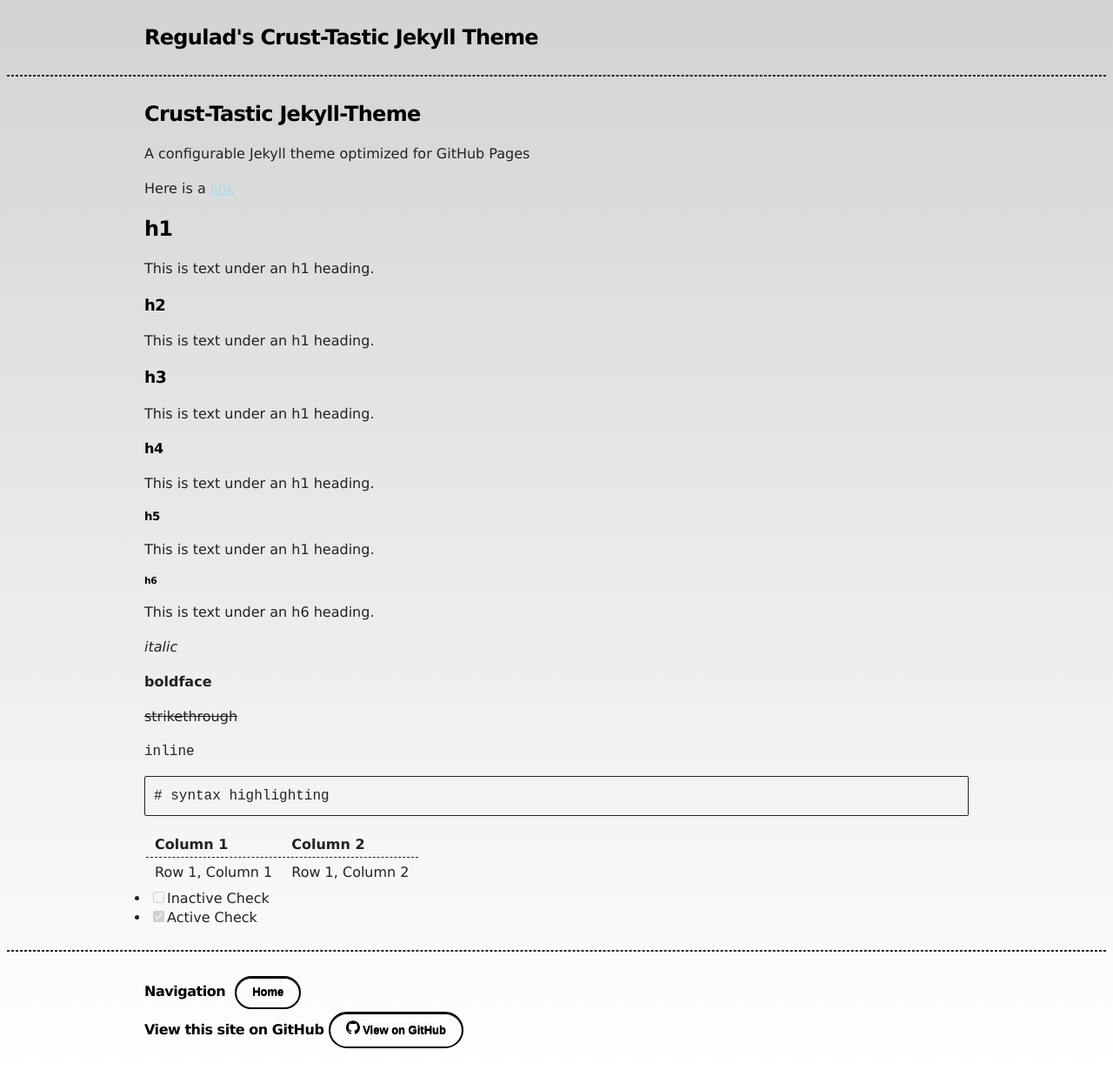
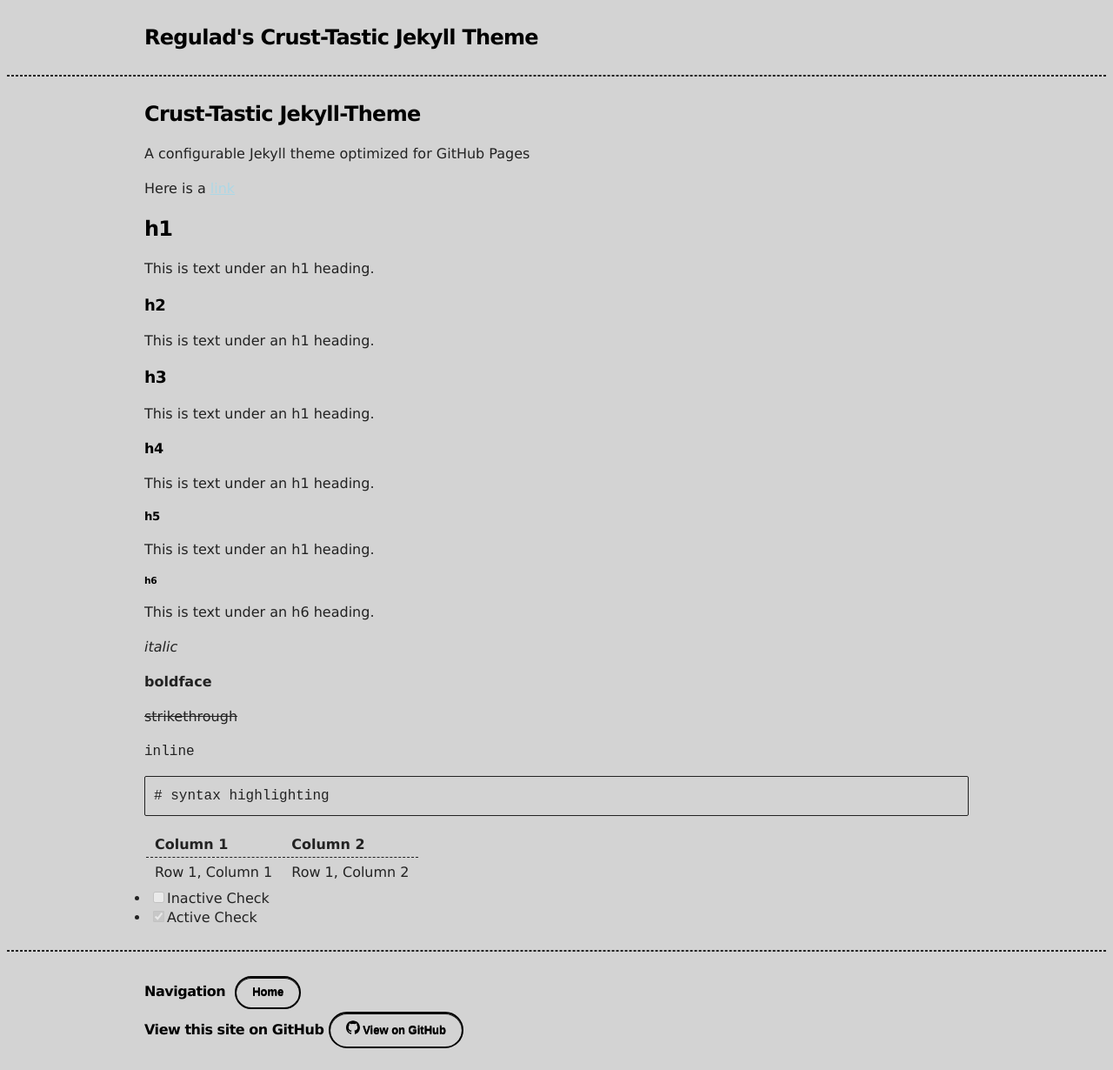
Before and after one commit to regulad/crust-tastic, a Jekyll site: the page built from index.md, in a window 1280 px wide. Shown: the whole page at 87% size. Built offline with Jekyll 4.4.1, drawn with Linux system fonts in a browser that asks for light colours; our own code applies the rules of GitHub Pages for plain Markdown files; the repository's description, which GitHub fills in, is left out.

Commit message:
pro tip: dont use gradients for backgrounds
todo: nicer background

```diff
--- a/_sass/main.scss
+++ b/_sass/main.scss
@@ -8,8 +8,7 @@ body {
     overflow: auto;
     font-family: Verdana, Geneva, Tahoma, sans-serif;
     color: var(--secondary-invert);
-    background-color: var(--primary);
-    background-image: linear-gradient(var(--secondary), var(--primary));
+    background-color: var(--secondary);
 }
 
 // Container
```
